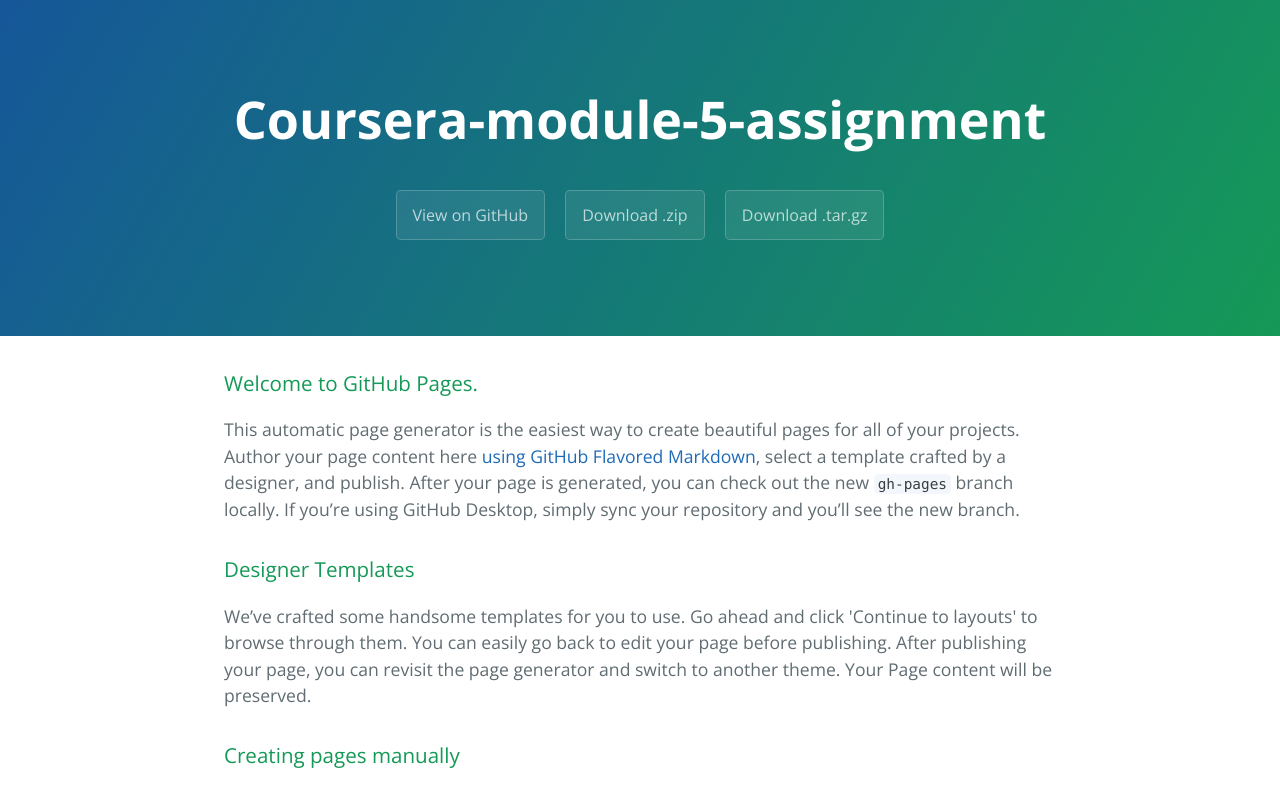
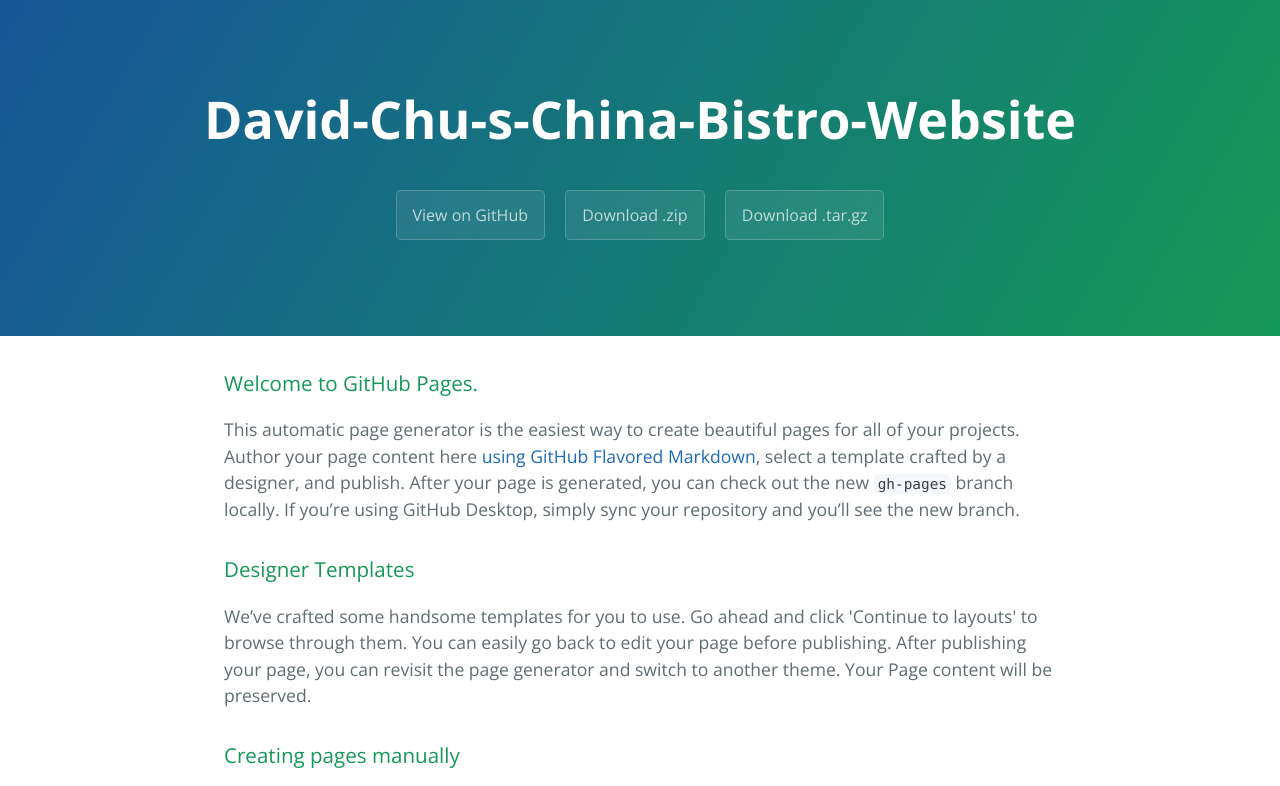
Before and after one commit to QuickSmartBig/David-Chu-s-China-Bistro-Website, a plain HTML site: page index.html in a window 1280 px wide. Shown: the top 786 px of the page. Drawn offline with nearby package versions, Linux system fonts and the light colour scheme.

Commit message:
Updated titles

```diff
--- a/index.html
+++ b/index.html
@@ -2,7 +2,7 @@
 <html lang="en-us">
   <head>
     <meta charset="UTF-8">
-    <title>Coursera-module-5-assignment by codeYourMind</title>
+    <title>David-Chu-s-China-Bistro-Website by dbysko</title>
     <meta name="viewport" content="width=device-width, initial-scale=1">
     <link rel="stylesheet" type="text/css" href="stylesheets/normalize.css" media="screen">
     <link href='https://fonts.googleapis.com/css?family=Open+Sans:400,700' rel='stylesheet' type='text/css'>
@@ -11,7 +11,7 @@
   </head>
   <body>
     <section class="page-header">
-      <h1 class="project-name">Coursera-module-5-assignment</h1>
+      <h1 class="project-name">David-Chu-s-China-Bistro-Website</h1>
       <h2 class="project-tagline"></h2>
       <a href="https://github.com/codeYourMind/Coursera-Module-5-Assignment" class="btn">View on GitHub</a>
       <a href="https://github.com/codeYourMind/Coursera-Module-5-Assignment/zipball/master" class="btn">Download .zip</a>
```
